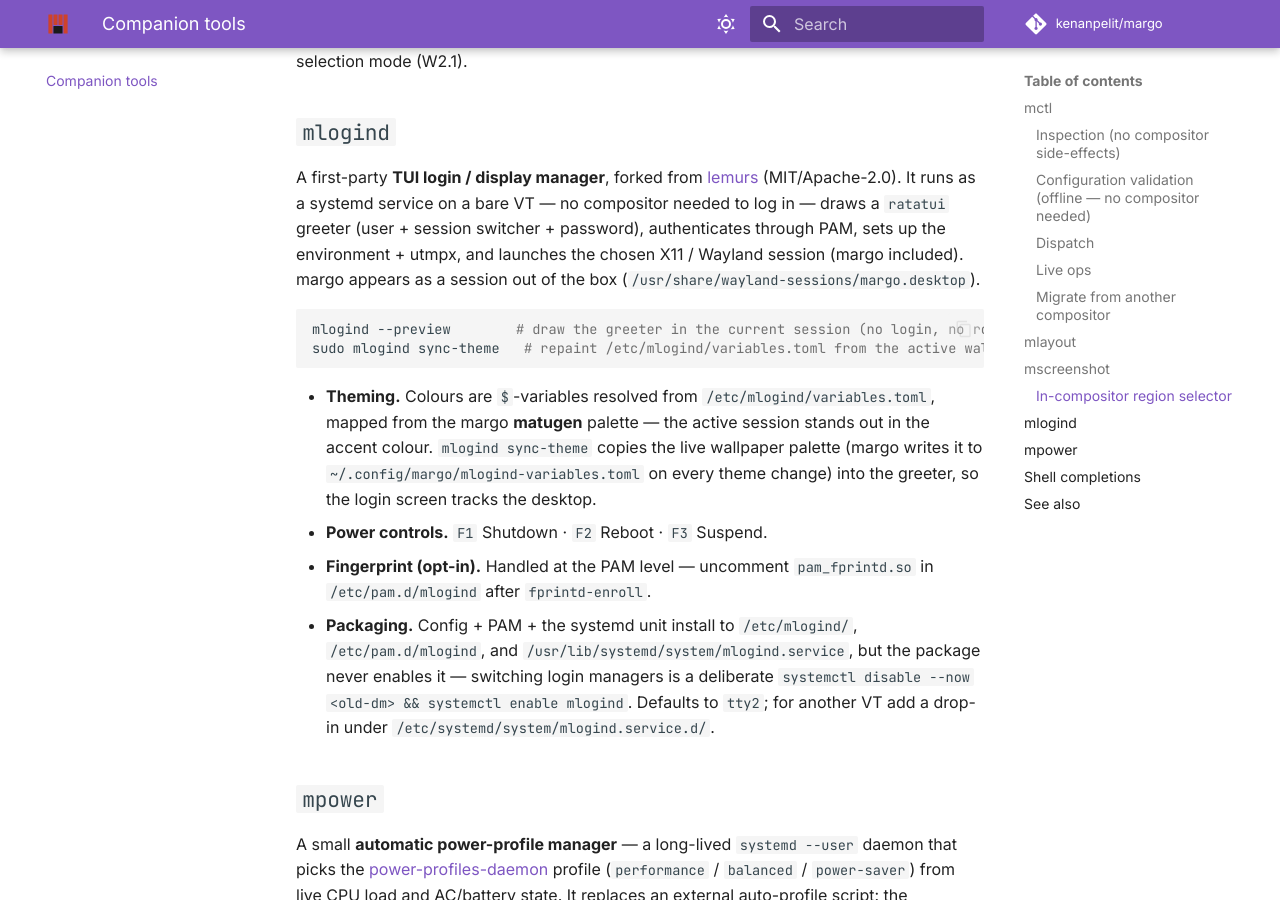
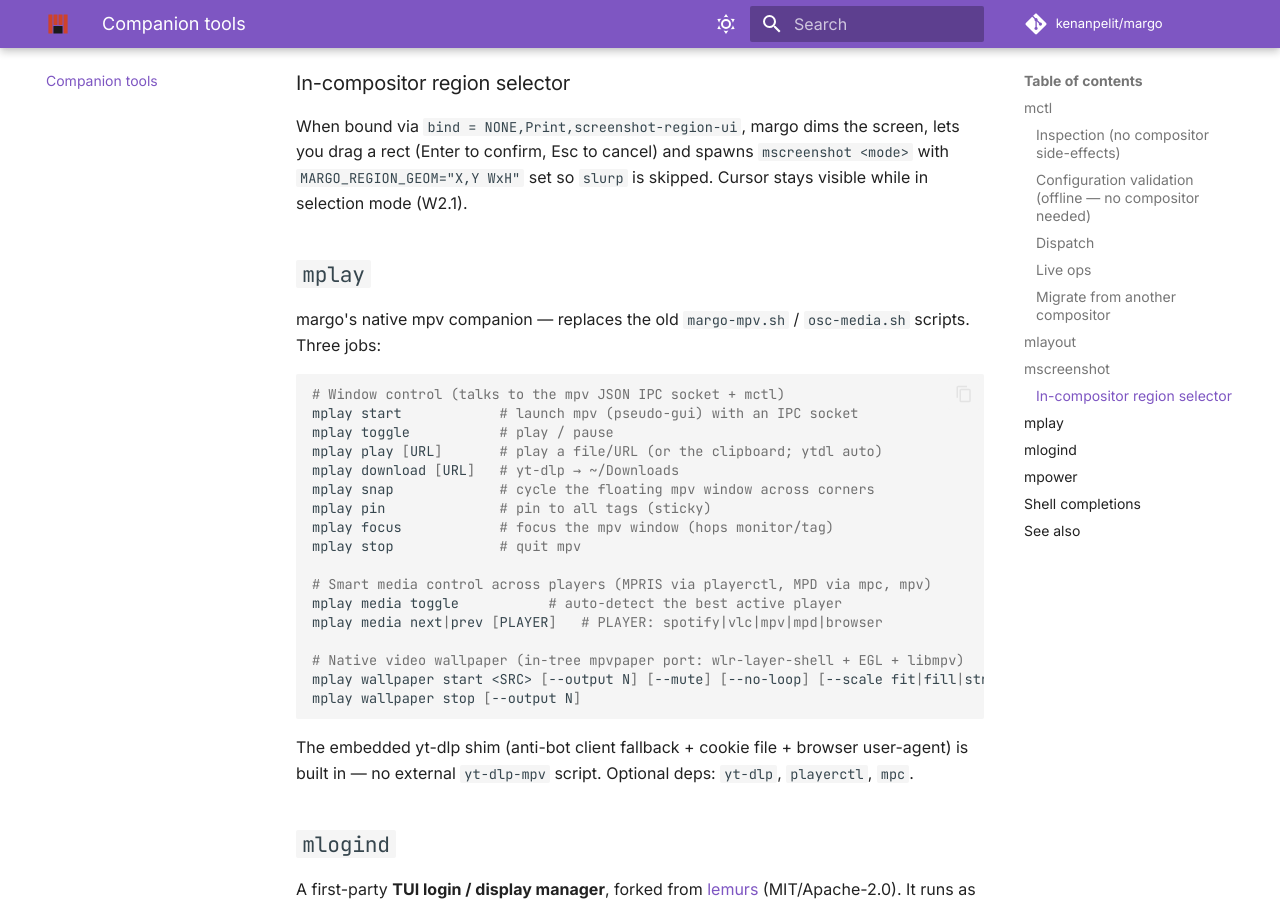
Before and after one commit to kenanpelit/margo, an MkDocs documentation site: the page built from docs/companion-tools.md, in a window 1280 px wide and 900 px high, scrolled down 2650 px. Built offline with MkDocs 1.6.1 and Material for MkDocs 9.7.7, drawn with Linux system fonts in a browser that asks for light colours; comment, search, counter and statistics services are not loaded; some of the changed text lies outside the part shown.

Commit message:
docs(site): refresh for socket IPC + mplay/mpower/sendkey; drop stale dwl-ipc claims
- index: replace the false 'dwl-ipc-v2 compatible / drop-in' bullet + shell
  intro with the Unix-socket IPC reality (get/watch/dispatch, ext-workspace
  for third-party bars; dwl-ipc + state.json removed).
- companion-tools: add mplay (window control + media + video wallpaper) and
  mpower cycle/set; fix the mctl 'state.json sidecar' line → control socket.
- configuration / protocol-comparison: scrub remaining state.json / 'dwl-ipc
  still runs' wording.

Co-Authored-By: Claude Opus 4.8 <noreply@anthropic.com>

````diff
--- a/docs/companion-tools.md
+++ b/docs/companion-tools.md
@@ -8,13 +8,18 @@ Margo ships several binaries that share its workspace:
 | **`mctl`** | IPC + dispatch (Swiss-army CLI) |
 | **`mlayout`** | named monitor profiles |
 | **`mscreenshot`** | screen / region / window capture |
+| **`mplay`** | mpv companion — window control, video wallpaper, media keys |
+| **`mpower`** | automatic power-profile daemon + manual `cycle` / `set` |
 | **`mlogind`** | TUI login / display manager (matugen-themed) |
 
 Run any of them with `--help` for the full command surface.
 
 ## `mctl`
 
-Drives the compositor over the in-tree Wayland IPC plus a state.json sidecar.
+Drives the compositor over its Unix control socket (`$MARGO_SOCKET`,
+`get` / `watch` / `dispatch`). The old `dwl-ipc-unstable-v2` Wayland protocol
+and the polled `state.json` sidecar were removed in favour of this single
+socket — see [the IPC protocol](ipc.md).
 
 ### Inspection (no compositor side-effects)
 
@@ -100,6 +105,35 @@ Editor preference: `swappy` if installed, else `satty`, else skip the editor pas
 
 When bound via `bind = NONE,Print,screenshot-region-ui`, margo dims the screen, lets you drag a rect (Enter to confirm, Esc to cancel) and spawns `mscreenshot <mode>` with `MARGO_REGION_GEOM="X,Y WxH"` set so `slurp` is skipped. Cursor stays visible while in selection mode (W2.1).
 
+## `mplay`
+
+margo's native mpv companion — replaces the old `margo-mpv.sh` / `osc-media.sh`
+scripts. Three jobs:
+
+```sh
+# Window control (talks to the mpv JSON IPC socket + mctl)
+mplay start            # launch mpv (pseudo-gui) with an IPC socket
+mplay toggle           # play / pause
+mplay play [URL]       # play a file/URL (or the clipboard; ytdl auto)
+mplay download [URL]   # yt-dlp → ~/Downloads
+mplay snap             # cycle the floating mpv window across corners
+mplay pin              # pin to all tags (sticky)
+mplay focus            # focus the mpv window (hops monitor/tag)
+mplay stop             # quit mpv
+
+# Smart media control across players (MPRIS via playerctl, MPD via mpc, mpv)
+mplay media toggle           # auto-detect the best active player
+mplay media next|prev [PLAYER]   # PLAYER: spotify|vlc|mpv|mpd|browser
+
+# Native video wallpaper (in-tree mpvpaper port: wlr-layer-shell + EGL + libmpv)
+mplay wallpaper start <SRC> [--output N] [--mute] [--no-loop] [--scale fit|fill|stretch]
+mplay wallpaper stop [--output N]
+```
+
+The embedded yt-dlp shim (anti-bot client fallback + cookie file + browser
+user-agent) is built in — no external `yt-dlp-mpv` script. Optional deps:
+`yt-dlp`, `playerctl`, `mpc`.
+
 ## `mlogind`
 
 A first-party **TUI login / display manager**, forked from [lemurs](https://github.com/coastalwhite/lemurs) (MIT/Apache-2.0). It runs as a systemd service on a bare VT — no compositor needed to log in — draws a `ratatui` greeter (user + session switcher + password), authenticates through PAM, sets up the environment + utmpx, and launches the chosen X11 / Wayland session (margo included). margo appears as a session out of the box (`/usr/share/wayland-sessions/margo.desktop`).
@@ -120,9 +154,14 @@ A small **automatic power-profile manager** — a long-lived `systemd --user` da
 
 ```bash
 mpower status        # live state: power source, current profile, CPU now, thresholds
+mpower cycle         # manually switch to the next profile (perf → balanced → saver)
+mpower set balanced  # manually pick a profile (performance | balanced | power-saver)
 mpower pause         # suspend auto-switching (leaves the current profile)
 mpower resume
 ```
+
+A manual `cycle` / `set` (handy on a keybind — e.g. `ctrl+alt,p`) counts as a
+manual override: the daemon honours it until the next AC transition (below).
 
 Each tick (default 5 s) it reads the active profile, AC/battery from `/sys`, and CPU busy% (aggregate **and** the hottest single core) from `/proc/stat`, then:
 
````
Also changed, not shown: docs/configuration.md (+1 -1 lines), docs/index.md (+2 -2 lines), docs/protocol-comparison.md (+4 -3 lines).
